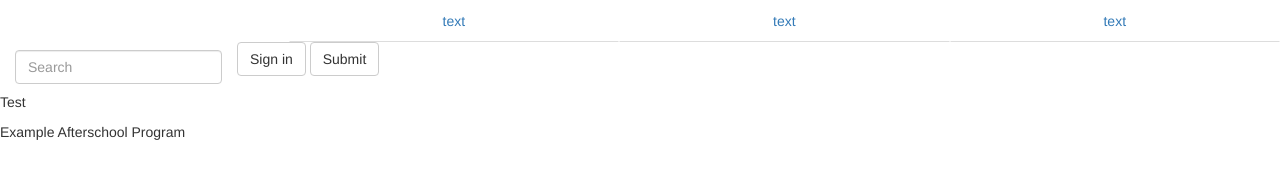
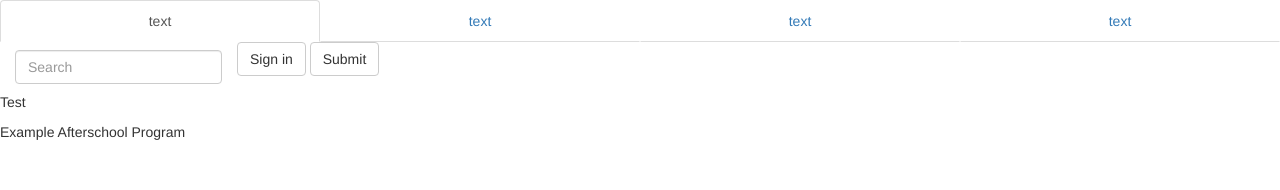
Before and after one commit to iCamp2017/iCamp2017.github.io, a Jekyll site: the page built from test.md, in a window 1280 px wide. Shown: the top 190 px of the page. Built offline with Jekyll 4.4.1, drawn with Linux system fonts in a browser that asks for light colours; some web fonts are replaced.

Commit message:
error fix

```diff
--- a/_layouts/test.html
+++ b/_layouts/test.html
@@ -10,10 +10,10 @@
 <body>
   <nav>
   <ul class="nav nav-tabs nav-justified">
-  <li role="presentation"class="active" <a herf="#"</a></li>
-  <li role="presentation"><a href="#">text</a></li>
-  <li role="presentation"><a href="#"> text</a></li>
-  <li role="presentation"><a href="#"> text</a></li>
+    <li role="presentation"class="active"> <a href="#">text</a></li>
+    <li role="presentation"><a href="#">text</a></li>
+    <li role="presentation"><a href="#"> text</a></li>
+    <li role="presentation"><a href="#"> text</a></li>
       <button type="button" class="btn btn-default">Sign in</button>
     <button type="submit" class="btn btn-default">Submit</button>
     <form class="navbar-form navbar-left" role="search">
```
